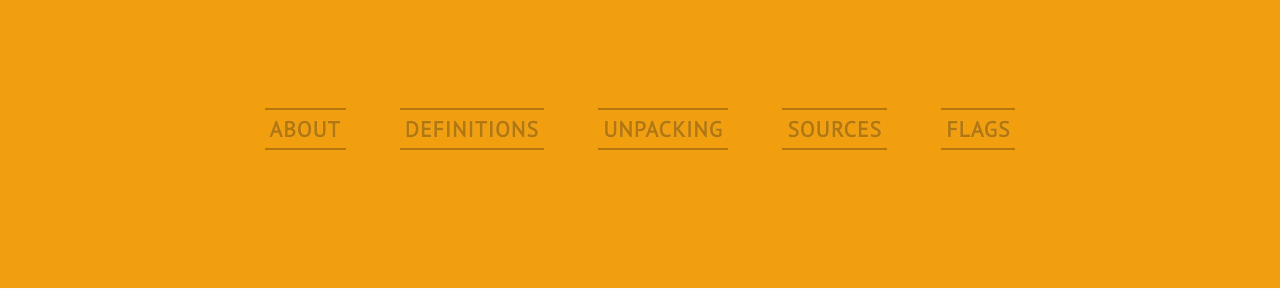
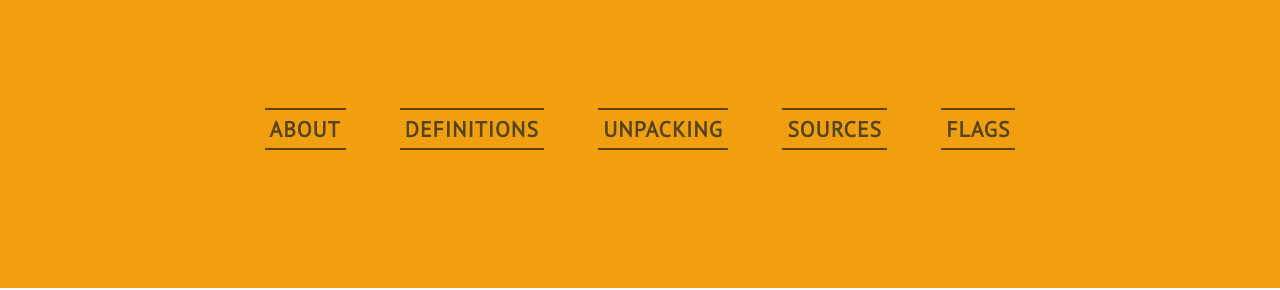
Before and after one commit to DennyStarks/iGotchu, a plain HTML site: page index.html in a window 1280 px wide. Shown: the top 290 px of the page. Drawn offline with Linux system fonts and the light colour scheme.

Commit message:
Add files via upload

```diff
--- a/css/style2.css
+++ b/css/style2.css
@@ -658,7 +658,7 @@ transform: rotateY(180deg);
 
   .cl-effect-18 a {
     /* padding: 10px 5px; */
-    color: #b4770d;
+    color: #5A440D;
     font-weight: 700;
     -webkit-transition: color 0.3s;
     -moz-transition: color 0.3s;
@@ -673,7 +673,7 @@ transform: rotateY(180deg);
     top: 50%;
     height: 2px;
     margin-top: -1px;
-    background: #b4770d;
+    background: #5A440D;
     content: '';
     z-index: -1;
     -webkit-transition: -webkit-transform 0.3s, opacity 0.3s;
@@ -696,7 +696,7 @@ transform: rotateY(180deg);
 
   .cl-effect-18 a:hover,
   .cl-effect-18 a:focus {
-    color: #fff;
+    color: #005051;
   }
 
   .cl-effect-18 a:hover::before,
@@ -792,7 +792,7 @@ transform: rotateY(180deg);
 
     .cl-effect-18 a {
       padding: 10px 5px;
-      color: #b4770d;
+      color: #5A440D;
       font-weight: 700;
       -webkit-transition: color 0.3s;
       -moz-transition: color 0.3s;
@@ -807,7 +807,7 @@ transform: rotateY(180deg);
       top: 50%;
       height: 2px;
       margin-top: -1px;
-      background: #b4770d;
+      background: #5A440D;
       content: '';
       z-index: -1;
       -webkit-transition: -webkit-transform 0.3s, opacity 0.3s;
@@ -830,7 +830,7 @@ transform: rotateY(180deg);
 
     .cl-effect-18 a:hover,
     .cl-effect-18 a:focus {
-      color: #fff;
+      color: #005051;
     }
 
     .cl-effect-18 a:hover::before,
```
